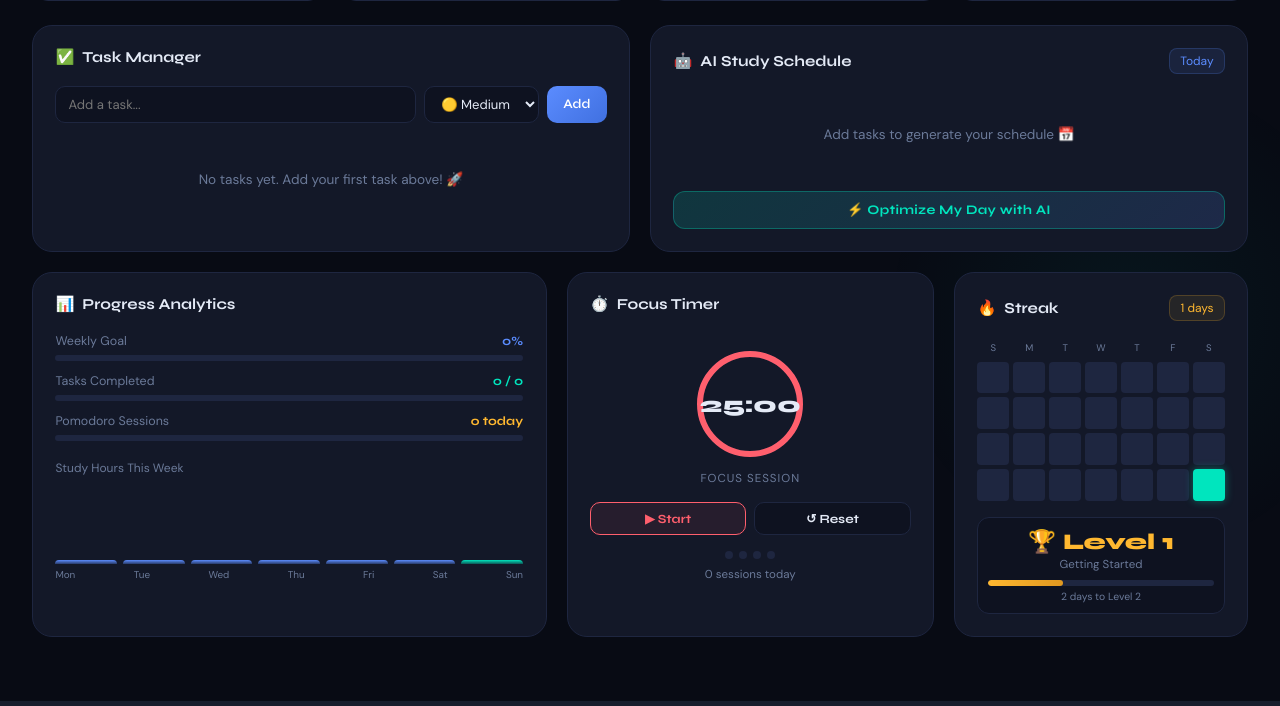
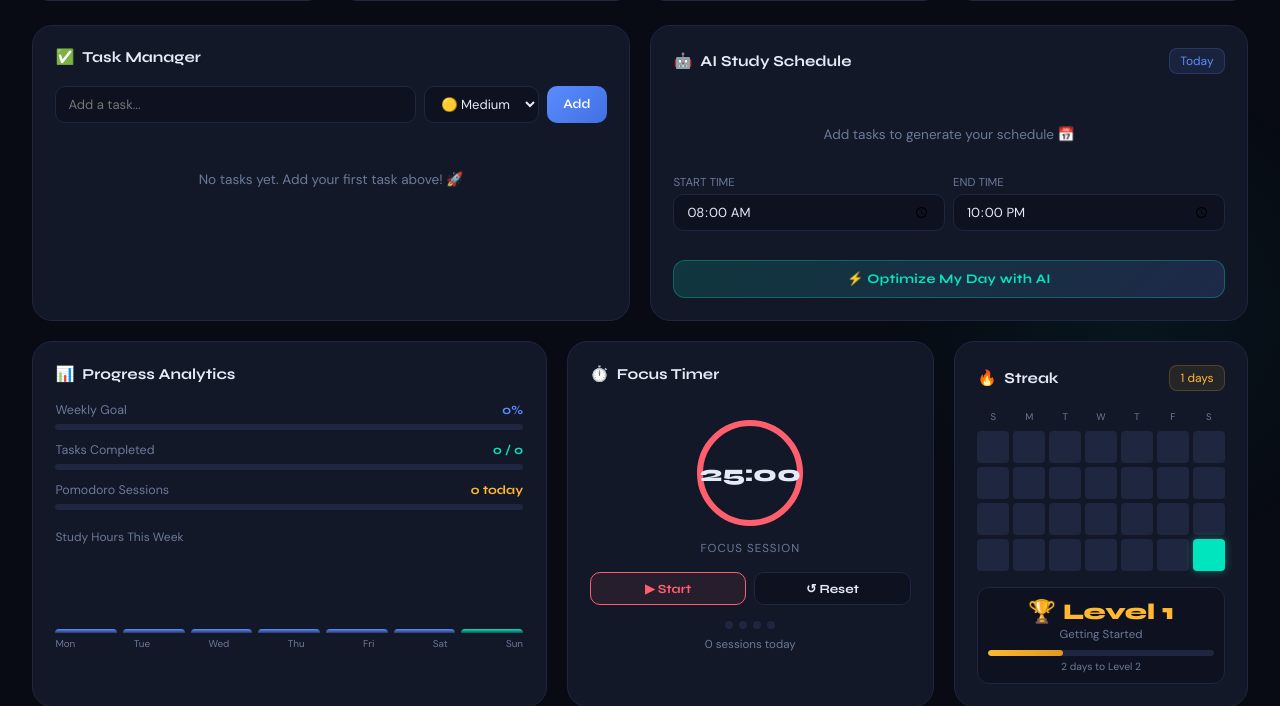
Before and after one commit to Aaryan2737/study-flow, a Flask app: page /dashboard in a window 1280 px wide. Shown: the part 433-1139 px from the top of the page. Run offline with Flask 3, Linux system fonts and the light colour scheme; the visitor is signed in with stand-in values (Sample User, id 1); data that the repository does not hold is empty.

Commit message:
changes in ai schedule management

```diff
--- a/templates/index.html
+++ b/templates/index.html
@@ -256,6 +256,16 @@
       <div class="schedule-list" id="scheduleList">
         <div style="text-align:center;padding:2rem;color:var(--muted);font-size:0.85rem;">Add tasks to generate your schedule 📅</div>
       </div>
+      <div style="display:flex;gap:8px;margin-bottom:0.8rem;">
+  <div style="flex:1">
+    <label style="font-size:0.72rem;color:var(--muted);display:block;margin-bottom:4px;text-transform:uppercase;">Start Time</label>
+    <input type="time" id="startTime" value="08:00" style="width:100%;background:var(--surface);border:1px solid var(--border);border-radius:10px;padding:8px 12px;color:var(--text);font-family:var(--font-body);font-size:0.82rem;outline:none;"/>
+  </div>
+  <div style="flex:1">
+    <label style="font-size:0.72rem;color:var(--muted);display:block;margin-bottom:4px;text-transform:uppercase;">End Time</label>
+    <input type="time" id="endTime" value="22:00" style="width:100%;background:var(--surface);border:1px solid var(--border);border-radius:10px;padding:8px 12px;color:var(--text);font-family:var(--font-body);font-size:0.82rem;outline:none;"/>
+  </div>
+</div>
       <button class="optimize-btn" onclick="generateSchedule()">⚡ Optimize My Day with AI</button>
     </div>
   </div>
@@ -497,11 +507,27 @@ async function deleteTask(id) {
 document.getElementById('taskInput').addEventListener('keydown', e => { if(e.key==='Enter') addTask(); });
 
 // ── SCHEDULE ───────────────────────────────────────────────────────────────
+function generateTimeSlots(start, end, count) {
+  const startH = parseInt(start.split(':')[0]);
+  const endH   = parseInt(end.split(':')[0]);
+  const gap    = Math.max(1, Math.floor((endH - startH) / count));
+  return Array.from({length: count}, (_, i) => {
+    const h    = startH + i * gap;
+    const ampm = h >= 12 ? 'PM' : 'AM';
+    const h12  = h > 12 ? h - 12 : h === 0 ? 12 : h;
+    return `${h12}:00 ${ampm}`;
+  });
+}
+
 function generateSchedule() {
-  const pending = tasks.filter(t => !t.done).sort((a,b) => b.score - a.score).slice(0,4);
+  const pending  = tasks.filter(t => !t.done).sort((a,b) => b.score - a.score).slice(0,4);
   if (!pending.length) return;
-  const times  = ['8:00 AM','10:00 AM','2:00 PM','5:00 PM','7:00 PM','9:00 PM'];
+
+  const start  = document.getElementById('startTime')?.value || '08:00';
+  const end    = document.getElementById('endTime')?.value   || '22:00';
+  const times  = generateTimeSlots(start, end, pending.length);
   const widths = [100, 85, 70, 55];
+
   document.getElementById('scheduleList').innerHTML = pending.map((t,i) => `
     <div class="schedule-item">
       <div><div class="sched-time">${times[i]}</div></div>
```
